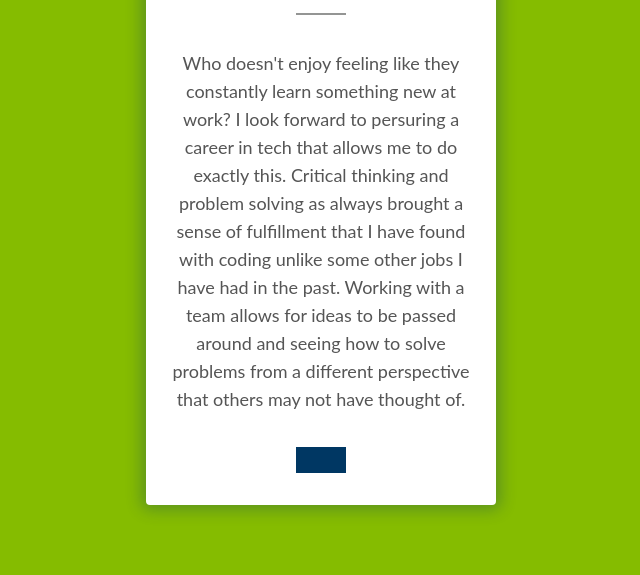
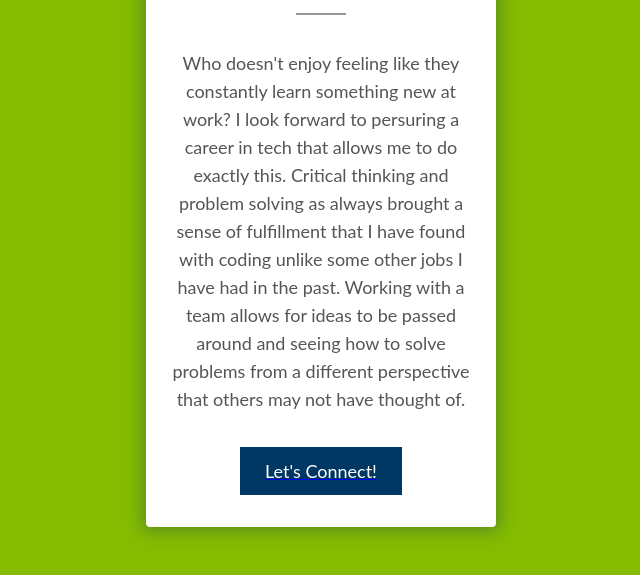
Before and after one commit to kjframe/Tech901, a plain HTML site: page index.html in a window 1280 px wide. Shown: the part 385-960 px from the top of the page, without its empty margins (319-959 px from the left). Drawn offline with Linux system fonts and the light colour scheme; files whose address does not match are found by name.

Commit message:
Update index.html
added text to button and gets email to specific email address

```diff
--- a/index.html
+++ b/index.html
@@ -25,7 +25,9 @@
                     problems from a different perspective that others may not have thought of.
                 </p>
             </div>
-            <div class="button"></div>
+            <a href="mailto:kjframe1223.tech@gmail.com">
+                <div class="button">Let's Connect!</div>
+            </a>
         </div>
     </div>
 </body>
```
